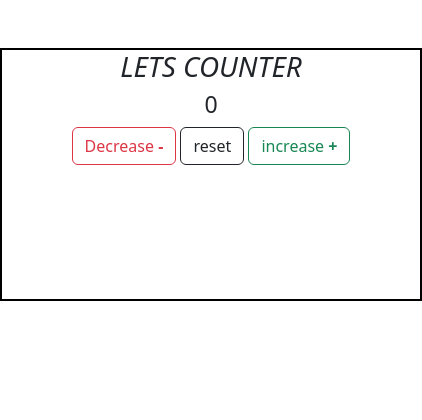
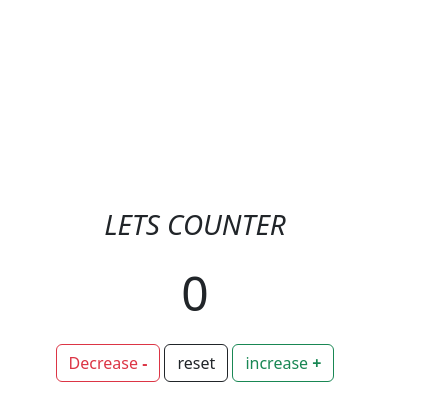
Before and after one commit to Ann-234/counter-app, a plain HTML site: page index.html in a window 390 px wide. Shown: the whole page, 422 px wide, since content can reach past the window. Drawn offline with nearby package versions, Linux system fonts and the light colour scheme.

Commit message:
new update

```diff
--- a/Assets/css/style.css
+++ b/Assets/css/style.css
@@ -1,27 +1,20 @@
 
-.container{
-  height: 30vh;
-  width: 70vh;
-  border: 2px solid black;
-}
+
 h3{
   text-align: center;
+  padding-top: .9rem;
+  font-size: 3rem;
 }
 h1{
   text-align: center;
   font-weight: 500;
   font-style: italic;
+  padding-top: 10rem;
 }
 .button-container{
   text-align: center;
+  padding-top: .9rem;
 }
 .button-container button span{
   font-weight: 800;
 }
-@media only screen and (max-width:520px){
-  .container{
-    height: 30vh;
-    width: 50vh;
-    border: 2px solid black;
-  }
-}
```
